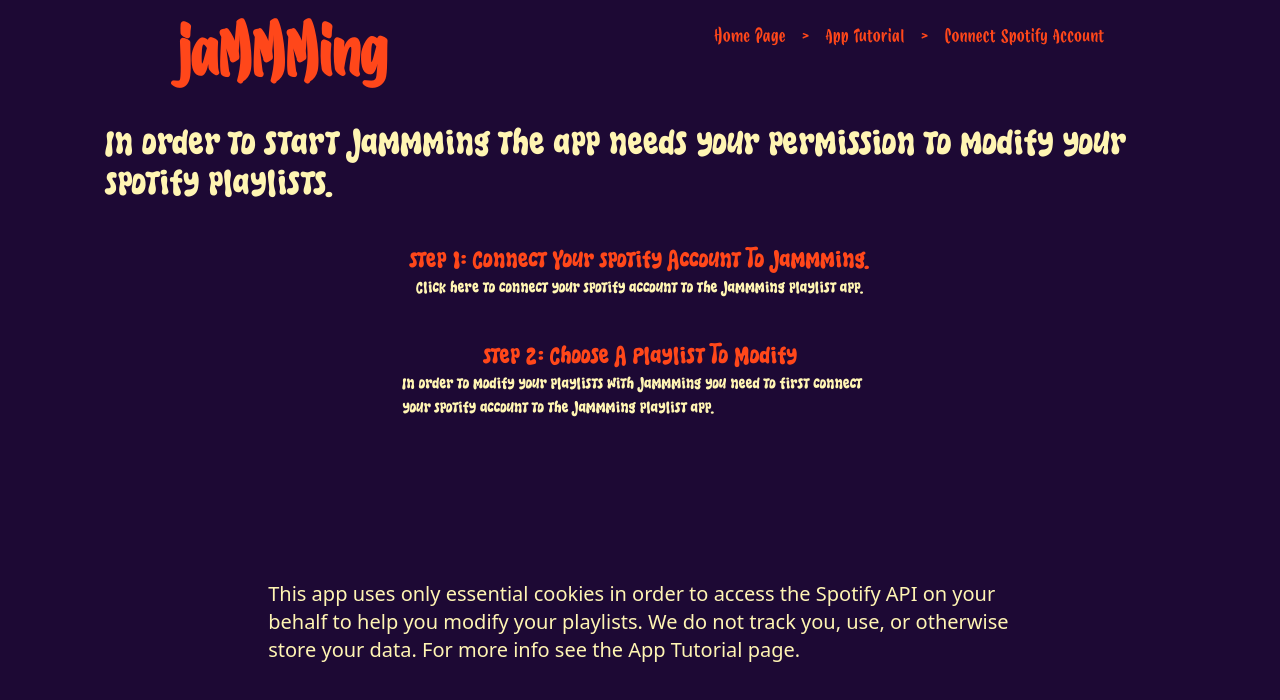
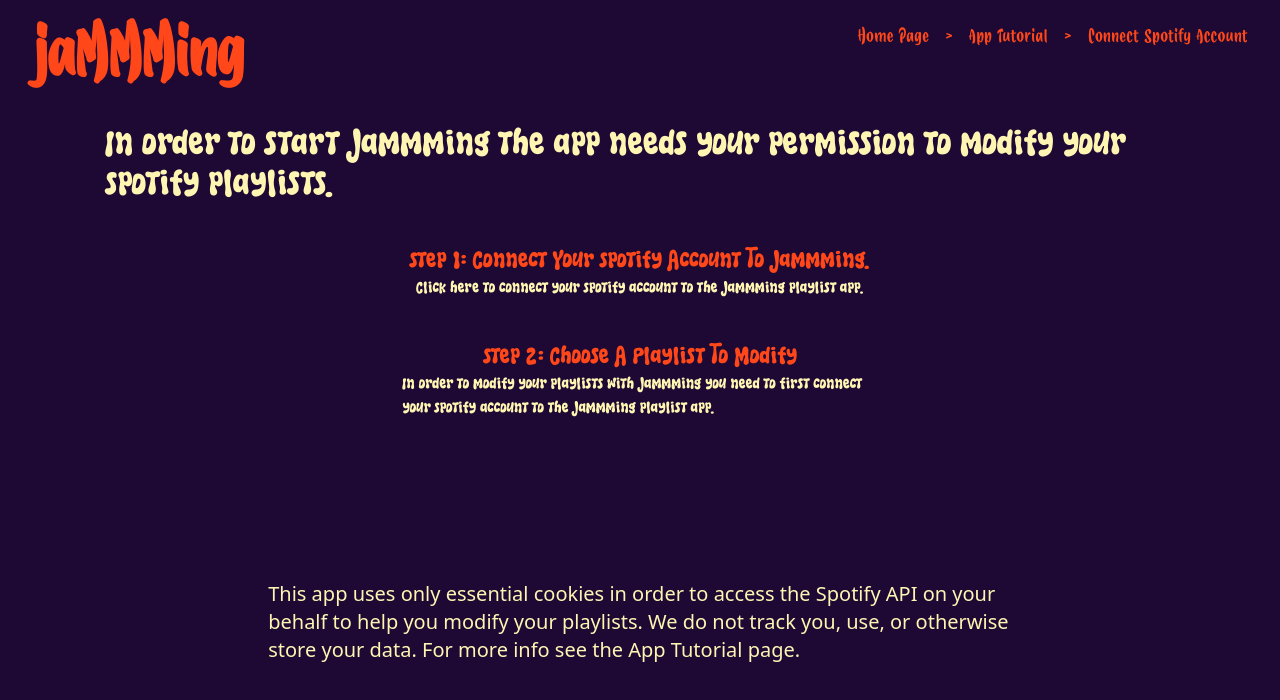
Before and after one commit to Sc1entifik/CCJammming, a Next.js app: page / in a window 1280 px wide. Shown: the top 700 px of the page. Built offline with nearby package versions, Linux system fonts and the light colour scheme; no server answers.

Commit message:
Changed header from space-around to space-between to always maintain the same header position no matter they layout or how many links are at the top of the page

```diff
--- a/src/app/layout.tsx
+++ b/src/app/layout.tsx
@@ -26,7 +26,7 @@ export default function RootLayout({children}: Readonly<{children: React.ReactNo
     <html lang="en">
       <body className={`${geistSans.variable} ${geistMono.variable} antialiased`}>
 
-			<header className="font-bounce mx-3 mt-6 mb-10 tracking-wider flex flex-auto justify-around">
+			<header className="font-bounce mx-8 mt-6 mb-10 tracking-wider flex flex-auto justify-between">
 				<Link className="font-extrabold text-6xl" href={SiteMap.HOME}>jaMMMing</Link>
 				<HamburgerNavBar/>
 			</header>
```
